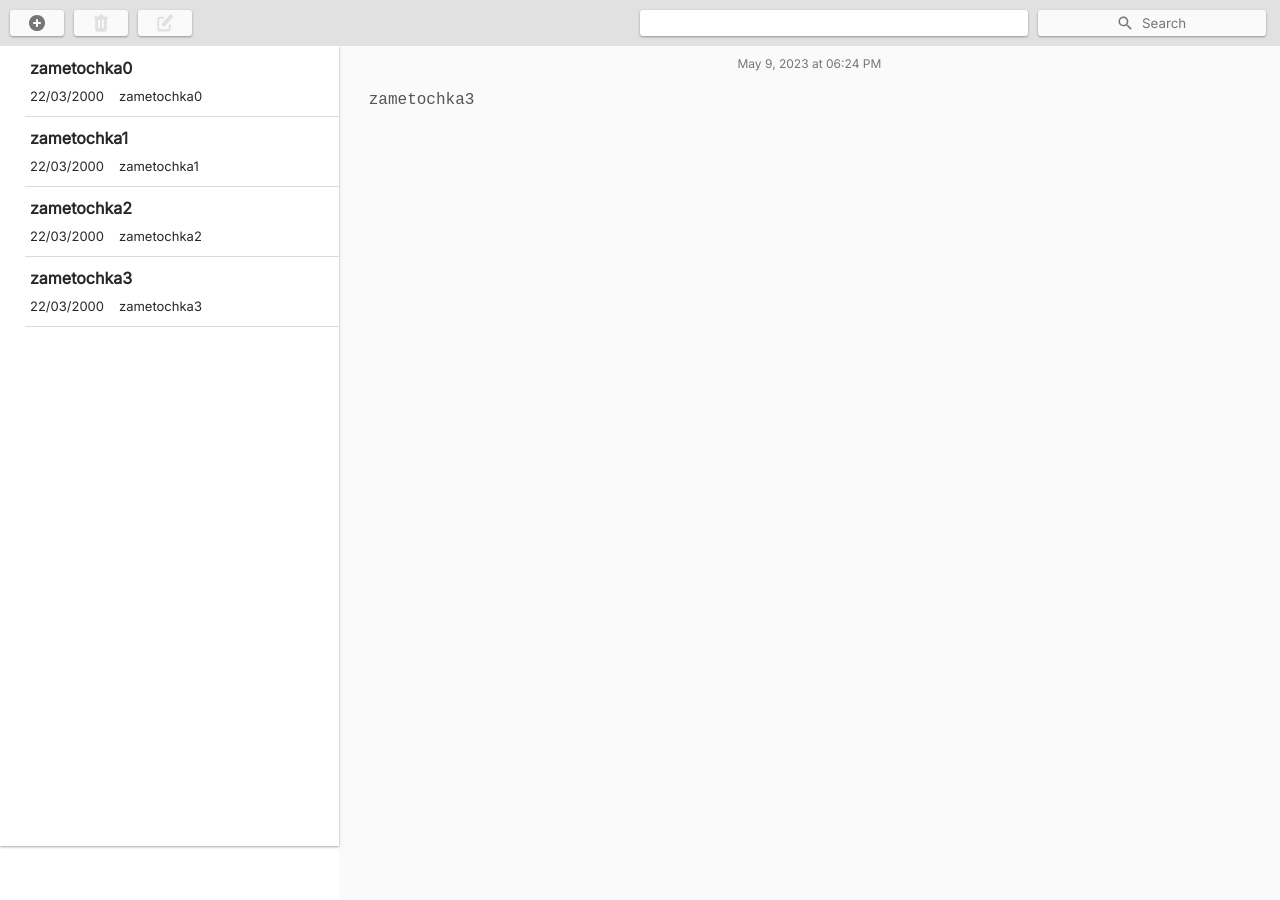
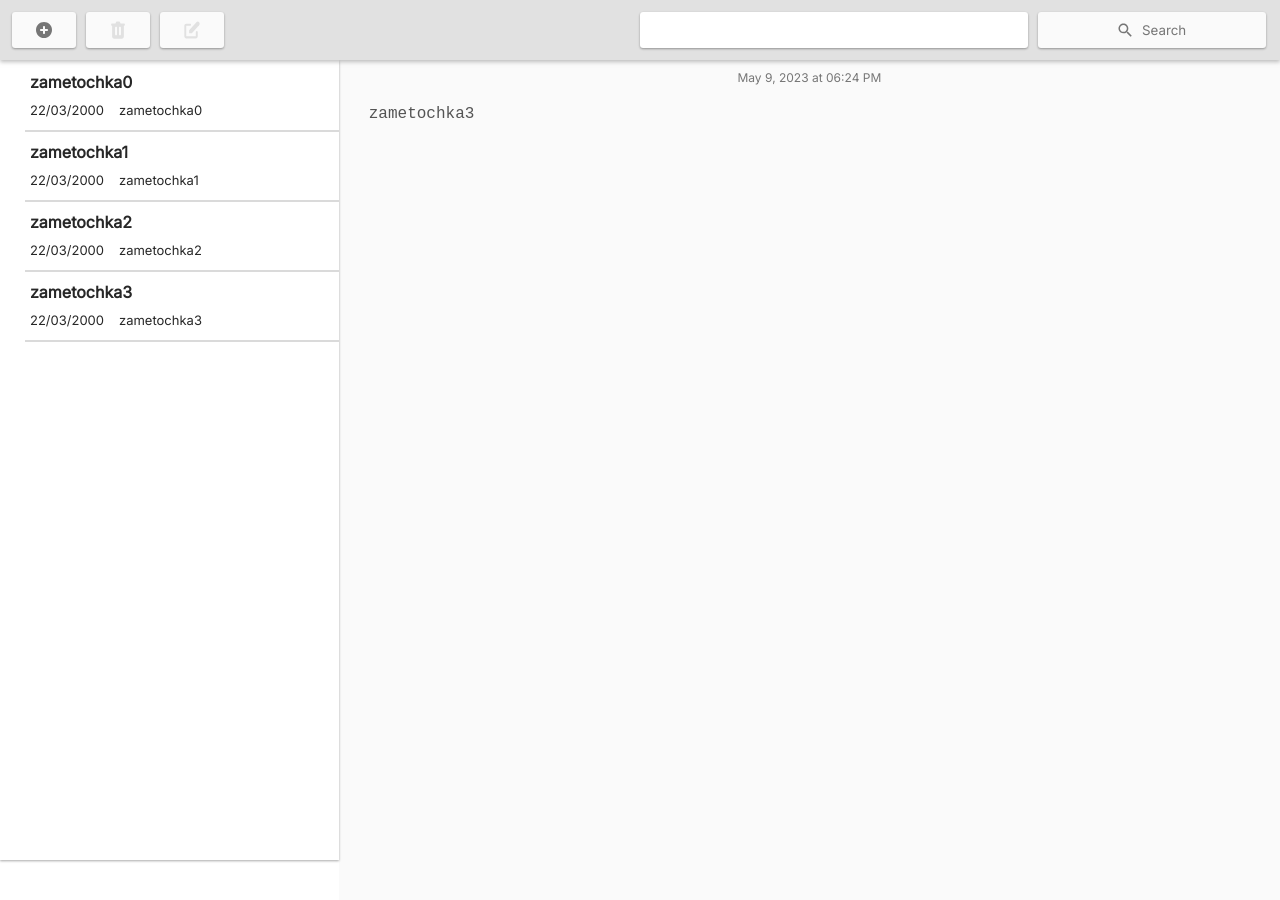
Before and after one commit to EITalanova/for-notes, a React (Create React App) app: page / in a window 1280 px wide. Shown: the top 900 px of the page. Built offline with nearby package versions, Linux system fonts and the light colour scheme.

Commit message:
Change header styles

```diff
--- a/src/components/SearchBox/SearchBox.module.css
+++ b/src/components/SearchBox/SearchBox.module.css
@@ -6,7 +6,7 @@
 
 .searchBoxBtn {
   justify-content: center;
-  padding: 0 80px;
+  padding: 10px 80px;
   color: var(--main-grey);
 }
 
--- a/src/components/Sidebar/Sidebar.module.css
+++ b/src/components/Sidebar/Sidebar.module.css
@@ -15,12 +15,10 @@
   flex-direction: column;
   justify-content: center;
   gap: 10px;
- padding-left: 5px;
-
-
+  padding-left: 5px;
 
   height: 70px;
-  box-shadow: 0 1px 0 rgba(0, 0, 0, 0.144);
+  box-shadow: 0 2px 0 rgba(0, 0, 0, 0.144);
   cursor: pointer;
 }
 
@@ -46,7 +44,7 @@
 }
 
 .selectedNotesListItem {
-  background-color: rgba(5, 181, 239, 0.214);;
+  background-color: rgba(5, 181, 239, 0.214);
   border-radius: 5px;
   font-size: 17px;
 }
--- a/src/components/Workspace/Workspace.module.css
+++ b/src/components/Workspace/Workspace.module.css
@@ -8,7 +8,7 @@
 .workspaceBtn {
   display: flex;
   align-items: center;
-  padding: 4px 19px;
+  padding: 4px 24px;
   fill: rgb(118, 118, 118);
   /* border: 1px solid rgb(118, 118, 118); */
   border-radius: 3px;
--- a/src/index.css
+++ b/src/index.css
@@ -79,13 +79,13 @@ body {
 }
 
 .toolbarBox {
-
   position: relative;
   display: flex;
   justify-content: space-between;
-  padding: 10px 10px;
+  padding: 12px 12px;
 
   background-color: rgb(225, 225, 225);
+  box-shadow: 0px 2px 4px rgba(128, 128, 128, 0.5);
   z-index: 2;
 }
 
```
